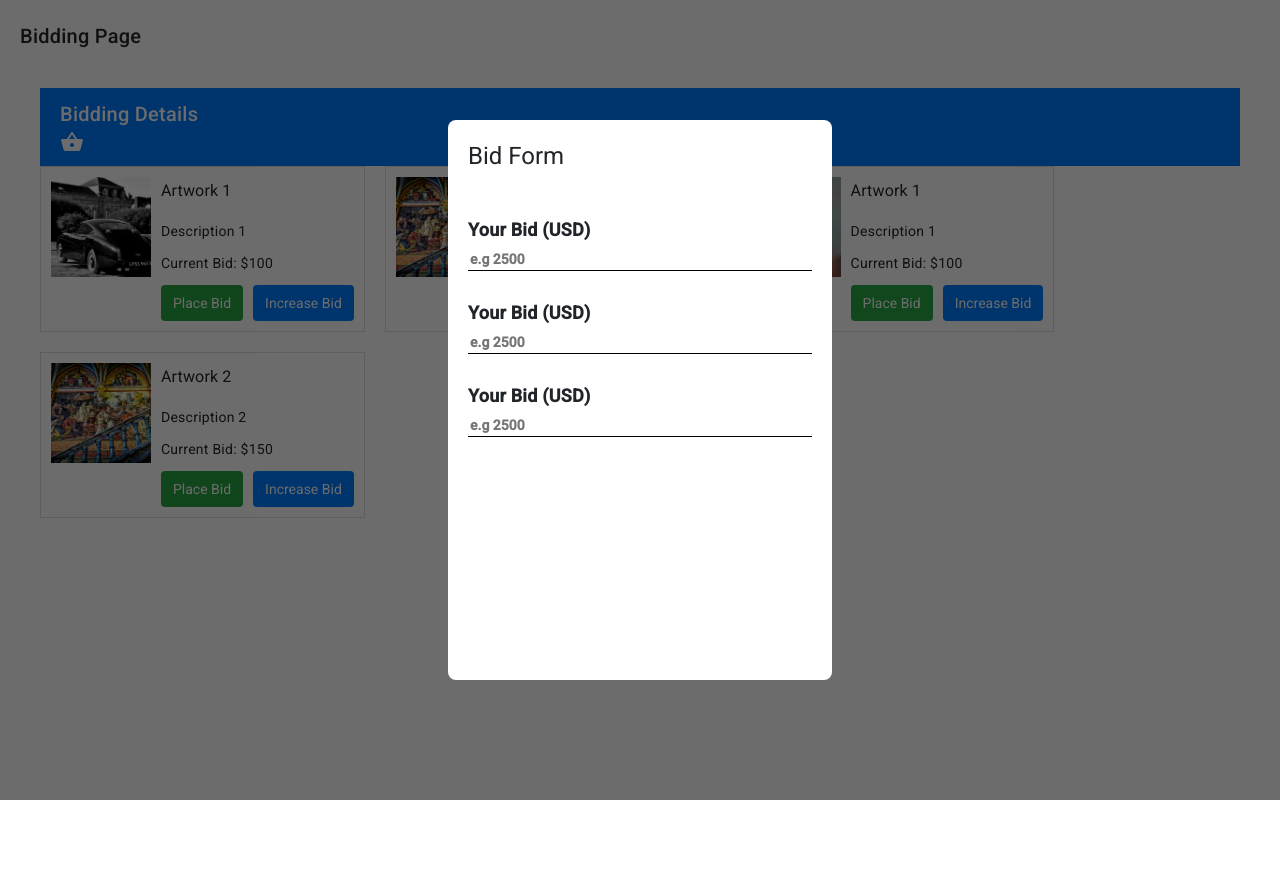
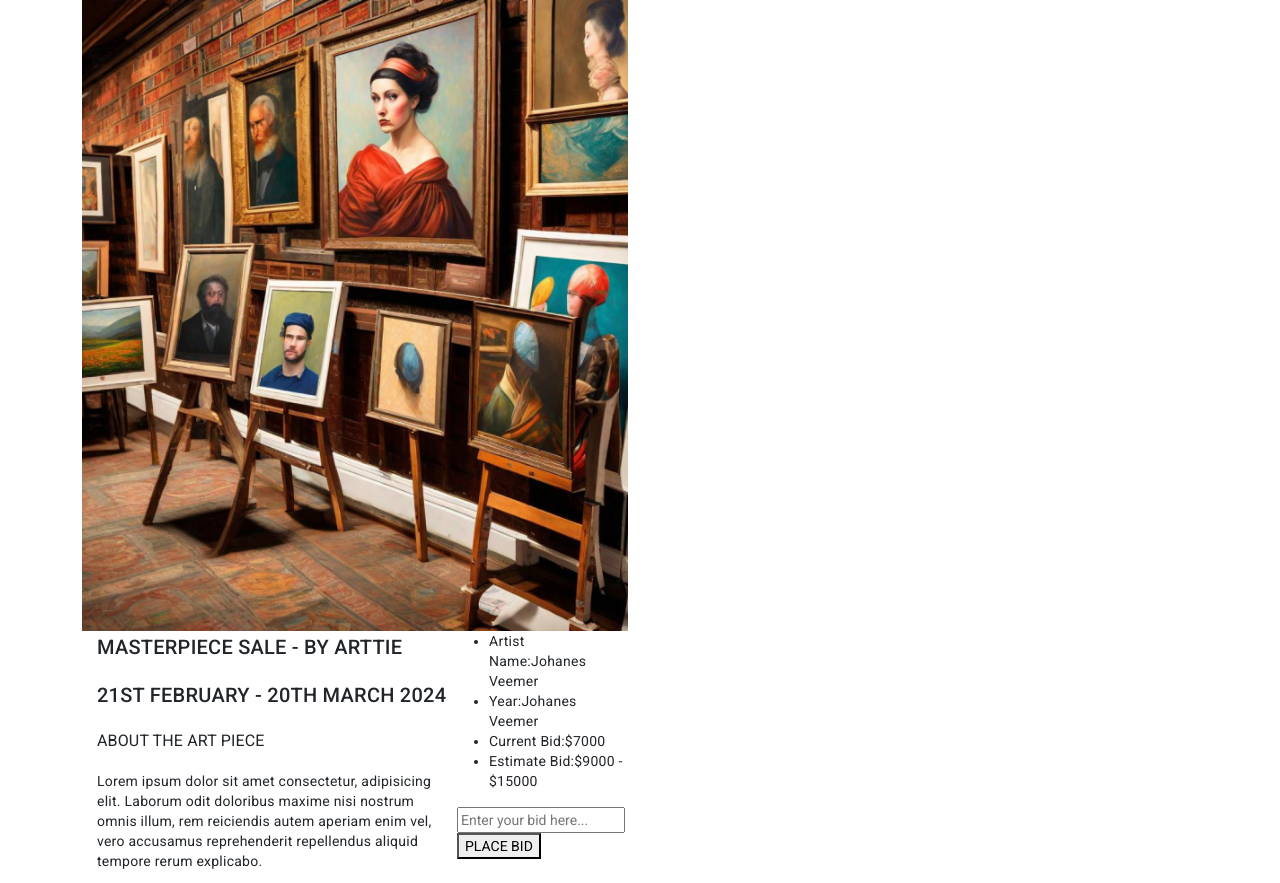
Before and after one commit to Zipeta-prog/MasterpieceArts-Frontend, an Angular app: page /bidding-details in a window 1280 px wide. Before the commit the page ends 800 px from the top, so only its background shows below. Built offline with nearby package versions, Linux system fonts and the light colour scheme.

Commit message:
update biiding page

```diff
--- a/src/app/Components/bidding-details/bidding-details.component.html
+++ b/src/app/Components/bidding-details/bidding-details.component.html
@@ -1,28 +1,26 @@
-<app-bid-form></app-bid-form>
-<div class="bidding-page">
-  <h2>Bidding Page</h2>
+<div class="container">
+  <div class="row">
+    <div class="col-6">
+      <img src="../../../assets/Images/Rectangle.png" class="img-fluid">
+    </div>
+  </div>
+  <div class="col-6 d-flex">
+    <div>
+      <h2>MASTERPIECE SALE - BY ARTTIE</h2>
+      <h2>21ST FEBRUARY - 20TH MARCH 2024</h2>
+      <h3>ABOUT THE ART PIECE</h3>
+      <p>Lorem ipsum dolor sit amet consectetur, adipisicing elit. Laborum odit doloribus maxime nisi nostrum omnis illum, rem reiciendis autem aperiam enim vel, vero accusamus reprehenderit repellendus aliquid tempore rerum explicabo.</p>
+    </div>
+    <div class="box">
+      <ul>
+      <li>Artist Name:<span>Johanes Veemer</span></li>
+      <li>Year:<span>Johanes Veemer</span></li>
+      <li>Current Bid:<span>$7000</span></li>
+      <li>Estimate Bid:<span>$9000 - $15000</span></li>
+      </ul>
+      <input type="text" name="bidder" id="bidds" placeholder="Enter your bid here...">
+      <button type="submit">PLACE BID</button>
 
-  <div class="bidding-page">
-  <!-- Header Bar -->
-  <header class="header-bar">
-    <div class="header-content">
-      <h2 class="header-title">Bidding Details</h2>
-      <div class="shopping-basket-icon">
-        <mat-icon>shopping_basket</mat-icon>
-      </div>
-    </div>
-  </header>
-
-  <div class="art-cards">
-    <div *ngFor="let item of artItems" class="art-card" >
-      <img [src]="item.image" alt="{{ item.name }}" class="card-image">
-      <div class="card-details">
-        <h3>{{ item.name }}</h3>
-        <p>{{ item.description }}</p>
-        <p>Current Bid: ${{ item.currentBid }}</p>
-        <button class="place-bid-btn" (click)="placeBid(item)">Place Bid</button>
-        <button class="increase-bid-btn" (click)="increaseBid(item)">Increase Bid</button>
-      </div>
     </div>
   </div>
 </div>
--- a/src/app/Components/seller-dashboard/seller-dashboard.component.css
+++ b/src/app/Components/seller-dashboard/seller-dashboard.component.css
@@ -0,0 +1,106 @@
+.container {
+  display: flex; /* Added */
+}
+
+/* Sidebar styles */
+aside {
+  background-color: #555;
+  color: #fff;
+  width: 250px;
+  min-height: 100vh; /* Updated */
+  display: flex;
+  flex-direction: column;
+  align-items: flex-start;
+  padding: 20px;
+  transition: width 0.3s;
+}
+
+aside.collapsed {
+  width: 80px;
+}
+
+aside button {
+  background-color: transparent;
+  border: none;
+  color: #fff;
+  cursor: pointer;
+  font-size: 18px;
+  outline: none;
+  padding: 5px;
+}
+
+aside nav ul {
+  list-style: none;
+  margin: 0;
+  padding: 0;
+}
+
+aside nav ul li {
+  margin-bottom: 10px;
+}
+
+aside nav ul li a {
+  color: #fff;
+  text-decoration: none;
+  transition: color 0.3s;
+}
+
+aside nav ul li a:hover {
+  color: #bbb;
+}
+
+/* Collapsed sidebar styles */
+aside.collapsed nav ul li a {
+    display: none;
+}
+
+aside.collapsed #sidebar-toggle::after {
+    content: '\2261';
+}
+
+aside #sidebar-toggle {
+    background-color: transparent;
+    border: none;
+    color: #fff;
+    cursor: pointer;
+    font-size: 24px;
+    outline: none;
+    padding: 5px;
+}
+
+/* Main content styles */
+main {
+  flex: 1;
+  padding: 20px;
+}
+
+h1 {
+  color: #333;
+  font-size: 24px;
+  margin-bottom: 20px;
+}
+
+.cards {
+  display: flex;
+  flex-wrap: wrap;
+  gap: 20px;
+}
+
+.card {
+  background-color: #fff;
+  border-radius: 8px;
+  box-shadow: 0 2px 4px rgba(0, 0, 0, 0.1);
+  padding: 20px;
+  flex: 0 0 calc(50% - 10px);
+}
+
+.card h2 {
+  color: #333;
+  font-size: 18px;
+  margin-bottom: 10px;
+}
+
+.card p {
+  color: #777;
+  font-size: 14px;
+}
--- a/src/app/Components/seller-dashboard/seller-dashboard.component.html
+++ b/src/app/Components/seller-dashboard/seller-dashboard.component.html
@@ -1 +1,38 @@
-<p>seller-dashboard works!</p>
+    <header>
+        <!-- Header content goes here -->
+    </header>
+    <aside>
+        <!-- Sidebar content goes here -->
+        <button id="sidebar-toggle">Toggle Sidebar</button>
+    <nav>
+        <ul>
+            <li><a href="#">Dashboard</a></li>
+            <li><a href="#">Orders</a></li>
+            <li><a href="#">Customers</a></li>
+            <li><a href="#">Products</a></li>
+            <li><a href="#">Settings</a></li>
+        </ul>
+    </nav>
+    </aside>
+    <main>
+        <!-- Main content goes here -->
+        <h1>Seller Dashboard</h1>
+            <div class="cards">
+                <div class="card">
+                    <h2>Card 1</h2>
+                    <p>Lorem ipsum dolor sit amet, consectetur adipiscing elit.</p>
+                </div>
+                <div class="card">
+                    <h2>Card 2</h2>
+                    <p>Lorem ipsum dolor sit amet, consectetur adipiscing elit.</p>
+                </div>
+                <div class="card">
+                    <h2>Card 3</h2>
+                    <p>Lorem ipsum dolor sit amet, consectetur adipiscing elit.</p>
+                </div>
+                <div class="card">
+                    <h2>Card 4</h2>
+                    <p>Lorem ipsum dolor sit amet, consectetur adipiscing elit.</p>
+                </div>
+            </div>
+    </main>
```
